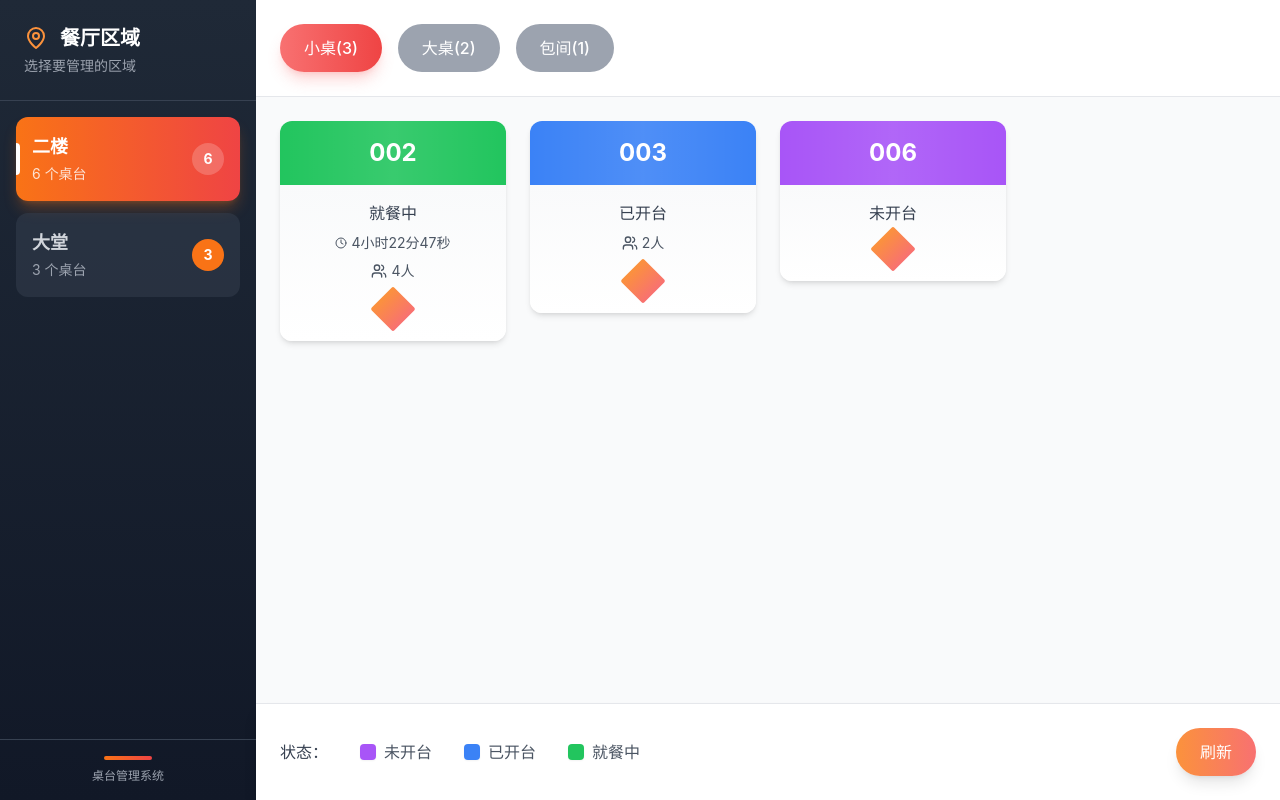
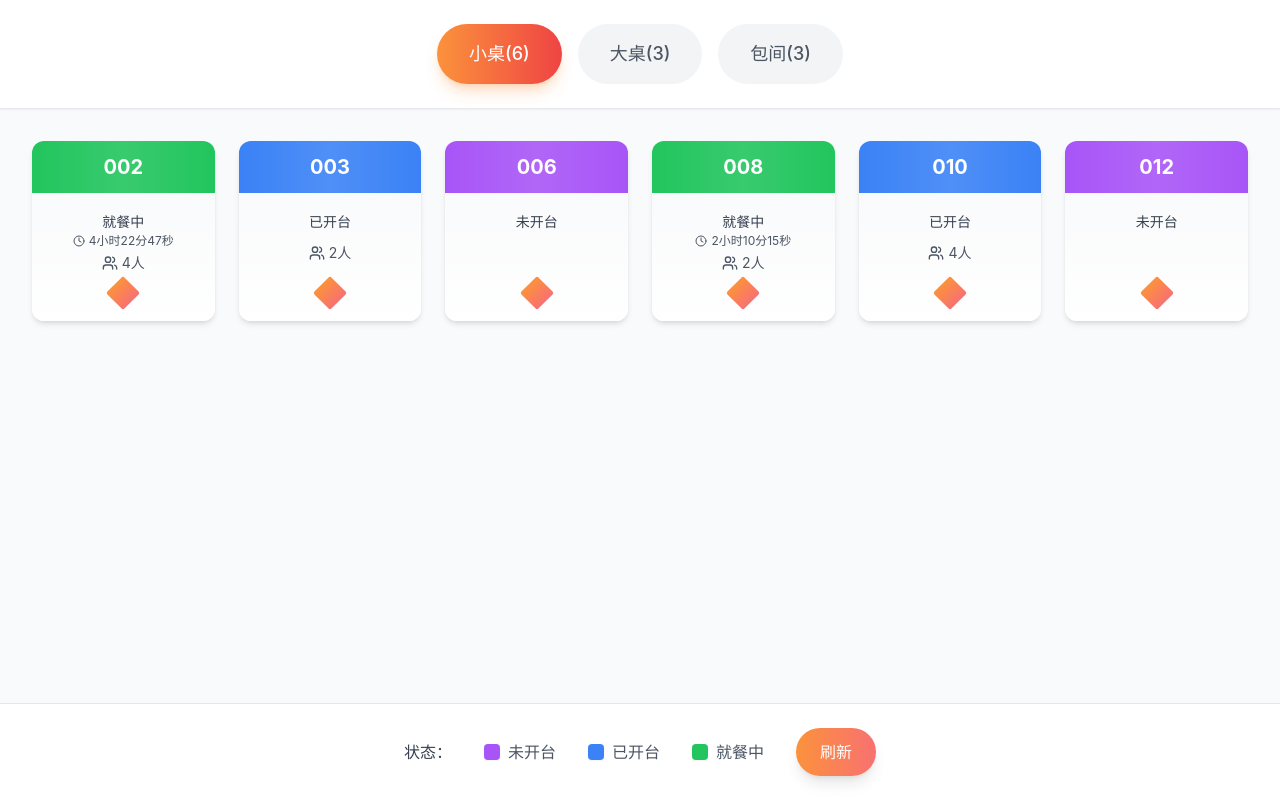
Before and after one commit to doublenian/newretail-web, a React (Vite) app: page /tables in a window 1280 px wide. Built offline with nearby package versions, Linux system fonts and the light colour scheme.

Commit message:
简化桌台页面布局，统一桌台大小

```diff
--- a/src/pages/TablesPage.tsx
+++ b/src/pages/TablesPage.tsx
@@ -1,6 +1,6 @@
 import React, { useState } from 'react'
 import { useNavigate } from 'react-router-dom'
-import { Clock, Users, ArrowLeft, MapPin } from 'lucide-react'
+import { Clock, Users } from 'lucide-react'
 
 interface TableStatus {
   id: string
@@ -11,23 +11,12 @@ interface TableStatus {
   customerCount?: number
 }
 
-interface RestaurantArea {
-  id: string
-  name: string
-  tables: TableStatus[]
-}
-
 const TablesPage: React.FC = () => {
   const navigate = useNavigate()
-  const [selectedArea, setSelectedArea] = useState('floor2')
   const [selectedType, setSelectedType] = useState('small')
 
-  // 模拟餐厅区域和桌台数据
-  const restaurantAreas: RestaurantArea[] = [
-    {
-      id: 'floor2',
-      name: '二楼',
-      tables: [
+  // 模拟所有桌台数据
+  const allTables: TableStatus[] = [
     {
       id: 't001',
       number: '001',
@@ -68,43 +57,54 @@ const TablesPage: React.FC = () => {
       number: '006',
       status: 'available',
       type: 'small',
-        }
-      ]
     },
     {
-      id: 'hall',
-      name: '大堂',
-      tables: [
+      id: 't007',
+      number: '007',
+      status: 'occupied',
+      type: 'private',
+      customerCount: 3
+    },
     {
-          id: 't101',
-          number: '101',
+      id: 't008',
+      number: '008',
       status: 'dining',
+      type: 'small',
+      duration: '2小时10分15秒',
+      customerCount: 2
+    },
+    {
+      id: 't009',
+      number: '009',
+      status: 'available',
       type: 'large',
-          duration: '2小时30分15秒',
+    },
+    {
+      id: 't010',
+      number: '010',
+      status: 'occupied',
+      type: 'small',
+      customerCount: 4
+    },
+    {
+      id: 't011',
+      number: '011',
+      status: 'dining',
+      type: 'private',
+      duration: '3小时45分20秒',
       customerCount: 8
     },
     {
-          id: 't102',
-          number: '102',
+      id: 't012',
+      number: '012',
       status: 'available',
       type: 'small',
-        },
-        {
-          id: 't103',
-          number: '103',
-          status: 'occupied',
-          type: 'private',
-          customerCount: 4
-        }
-      ]
     }
   ]
 
   // 桌台类型统计
   const getTableTypeCount = (type: string) => {
-    const currentArea = restaurantAreas.find(area => area.id === selectedArea)
-    if (!currentArea) return 0
-    return currentArea.tables.filter(table => table.type === type).length
+    return allTables.filter(table => table.type === type).length
   }
 
   const tableTypes = [
@@ -153,99 +153,26 @@ const TablesPage: React.FC = () => {
 
   // 过滤桌台
   const getFilteredTables = () => {
-    const currentArea = restaurantAreas.find(area => area.id === selectedArea)
-    if (!currentArea) return []
-
-    return currentArea.tables.filter(table => table.type === selectedType)
+    return allTables.filter(table => table.type === selectedType)
   }
 
   const handleTableClick = (table: TableStatus) => {
     console.log('Selected table:', table)
   }
 
-  const goBack = () => {
-    navigate(-1)
-  }
-
   return (
-    <div className="h-full w-full bg-gray-100 flex">
-      {/* 左侧区域选择 */}
-      <div className="w-64 bg-gradient-to-b from-gray-800 to-gray-900 flex flex-col shadow-2xl">
-        {/* 头部标题 */}
-        <div className="p-6 border-b border-gray-700">
-          <h2 className="text-white text-xl font-bold flex items-center gap-3">
-            <MapPin className="w-6 h-6 text-orange-400" />
-            餐厅区域
-          </h2>
-          <p className="text-gray-400 text-sm mt-1">选择要管理的区域</p>
-        </div>
-
-        {/* 区域列表 */}
-        <div className="flex-1 p-4 space-y-3">
-          {restaurantAreas.map((area, index) => (
-            <button
-              key={area.id}
-              onClick={() => setSelectedArea(area.id)}
-              className={`group relative w-full text-left p-4 rounded-xl transition-all duration-300 transform hover:scale-105 ${
-                selectedArea === area.id
-                  ? 'bg-gradient-to-r from-orange-500 to-red-500 text-white shadow-lg shadow-orange-500/30'
-                  : 'bg-gray-700/50 text-gray-300 hover:bg-gray-700 hover:text-white'
-              }`}
-              style={{ animationDelay: `${index * 0.1}s` }}
-            >
-              {/* 选中状态指示器 */}
-              {selectedArea === area.id && (
-                <div className="absolute left-0 top-1/2 transform -translate-y-1/2 w-1 h-8 bg-white rounded-r-full" />
-              )}
-
-              <div className="flex items-center justify-between">
-                <div>
-                  <span className="text-lg font-semibold block">{area.name}</span>
-                  <span className={`text-sm ${
-                    selectedArea === area.id ? 'text-white/80' : 'text-gray-400'
-                  }`}>
-                    {area.tables.length} 个桌台
-                  </span>
-                </div>
-
-                {/* 桌台数量标识 */}
-                <div className={`w-8 h-8 rounded-full flex items-center justify-center text-sm font-bold ${
-                  selectedArea === area.id
-                    ? 'bg-white/20 text-white'
-                    : 'bg-orange-500 text-white'
-                }`}>
-                  {area.tables.length}
-                </div>
-              </div>
-
-              {/* 悬停效果 */}
-              <div className="absolute inset-0 bg-gradient-to-r from-orange-500/10 to-red-500/10 rounded-xl opacity-0 group-hover:opacity-100 transition-opacity duration-300" />
-            </button>
-          ))}
-        </div>
-
-        {/* 底部装饰 */}
-        <div className="p-4 border-t border-gray-700">
-          <div className="text-center">
-            <div className="w-12 h-1 bg-gradient-to-r from-orange-500 to-red-500 rounded-full mx-auto mb-2" />
-            <p className="text-gray-400 text-xs">桌台管理系统</p>
-          </div>
-        </div>
-      </div>
-
-      {/* 右侧内容区域 */}
-      <div className="flex-1 flex flex-col">
+    <div className="h-full w-full bg-gray-50 flex flex-col">
       {/* 顶部桌台类型筛选 */}
       <div className="bg-white p-6 border-b border-gray-200 shadow-sm">
-          <div className="flex gap-4">
+        <div className="flex gap-4 justify-center">
           {tableTypes.map((type) => (
             <button
               key={type.id}
               onClick={() => setSelectedType(type.id)}
-                className={`px-6 py-3 rounded-full font-medium transition-all duration-300 transform hover:scale-105 ${
+              className={`px-8 py-4 rounded-full font-medium text-lg transition-all duration-300 transform hover:scale-105 ${
                 selectedType === type.id
-                    ? 'bg-gradient-to-r from-red-400 to-red-500 text-white shadow-lg shadow-red-400/30'
-                    : 'bg-gray-400 text-white hover:bg-gray-500'
+                  ? 'bg-gradient-to-r from-orange-400 to-red-500 text-white shadow-lg shadow-orange-400/30'
+                  : 'bg-gray-100 text-gray-600 hover:bg-gray-200'
               }`}
             >
               {type.name}({type.count})
@@ -254,52 +181,53 @@ const TablesPage: React.FC = () => {
         </div>
       </div>
 
-        {/* 桌台网格 */}
-        <div className="flex-1 p-6 bg-gray-50">
-          <div className="grid grid-cols-4 gap-6">
+      {/* 桌台网格 - 占据剩余空间 */}
+      <div className="flex-1 p-8">
+        <div className="grid grid-cols-6 gap-6 max-w-7xl mx-auto">
           {getFilteredTables().map((table, index) => {
             const config = getStatusConfig(table.status)
             return (
               <div
                 key={table.id}
-                  className="w-full animate-slide-up"
-                  style={{ animationDelay: `${index * 0.1}s` }}
+                className="animate-slide-up"
+                style={{ animationDelay: `${index * 0.05}s` }}
               >
                 <button
                   onClick={() => handleTableClick(table)}
                   className="group w-full bg-white rounded-xl shadow-md hover:shadow-xl transition-all duration-300 cursor-pointer overflow-hidden transform hover:scale-105"
                 >
-                    {/* 桌台号码头部 */}
-                    <div className={`${config.bgColor} text-white p-4 text-center relative`}>
-                      <div className="text-2xl font-bold">{table.number}</div>
-                      {/* 装饰性渐变 */}
+                  {/* 桌台号码头部 - 固定高度 */}
+                  <div className={`${config.bgColor} text-white py-3 text-center relative`}>
+                    <div className="text-xl font-bold">{table.number}</div>
                     <div className="absolute inset-0 bg-gradient-to-r from-transparent via-white/10 to-transparent" />
                   </div>
 
-                    {/* 状态信息区域 */}
-                    <div className="p-4 bg-gradient-to-b from-gray-50 to-white">
-                      <div className="text-center mb-2">
-                        <span className="text-gray-700 font-medium">{config.statusText}</span>
+                  {/* 状态信息区域 - 固定高度 */}
+                  <div className="p-4 bg-gradient-to-b from-gray-50 to-white h-32 flex flex-col justify-between">
+                    <div className="text-center">
+                      <span className="text-gray-700 font-medium text-sm">{config.statusText}</span>
                     </div>
 
                     {/* 详细信息 */}
+                    <div className="space-y-1">
                       {table.duration && (
-                        <div className="text-center text-sm text-gray-600 mb-2 flex items-center justify-center gap-1">
+                        <div className="text-center text-xs text-gray-600 flex items-center justify-center gap-1">
                           <Clock className="w-3 h-3" />
                           {table.duration}
                         </div>
                       )}
 
                       {table.customerCount && (
-                        <div className="flex items-center justify-center gap-1 text-sm text-gray-600 mb-3">
+                        <div className="flex items-center justify-center gap-1 text-sm text-gray-600">
                           <Users className="w-4 h-4" />
                           <span>{table.customerCount}人</span>
                         </div>
                       )}
+                    </div>
 
                     {/* 底部装饰图标 */}
-                      <div className="flex justify-center">
-                        <div className="w-8 h-8 bg-gradient-to-r from-orange-400 to-red-400 transform rotate-45 rounded-sm group-hover:rotate-90 transition-transform duration-300" />
+                    <div className="flex justify-center mt-2">
+                      <div className="w-6 h-6 bg-gradient-to-r from-orange-400 to-red-400 transform rotate-45 rounded-sm group-hover:rotate-90 transition-transform duration-300" />
                     </div>
                   </div>
                 </button>
@@ -311,7 +239,7 @@ const TablesPage: React.FC = () => {
 
       {/* 底部状态说明 */}
       <div className="bg-white p-6 border-t border-gray-200 shadow-lg">
-          <div className="flex items-center gap-8">
+        <div className="flex items-center justify-center gap-8">
           <span className="text-gray-700 font-medium">状态：</span>
           <div className="flex items-center gap-2">
             <div className="w-4 h-4 bg-purple-500 rounded shadow-sm" />
@@ -325,10 +253,9 @@ const TablesPage: React.FC = () => {
             <div className="w-4 h-4 bg-green-500 rounded shadow-sm" />
             <span className="text-gray-600">就餐中</span>
           </div>
-            <button className="ml-auto px-6 py-3 bg-gradient-to-r from-orange-400 to-red-400 text-white rounded-full font-medium hover:from-orange-500 hover:to-red-500 transition-all duration-300 transform hover:scale-105 shadow-lg">
+          <button className="px-6 py-3 bg-gradient-to-r from-orange-400 to-red-400 text-white rounded-full font-medium hover:from-orange-500 hover:to-red-500 transition-all duration-300 transform hover:scale-105 shadow-lg">
             刷新
           </button>
-          </div>
         </div>
       </div>
     </div>
```
Lines whose indentation alone changed are shown as unchanged.
